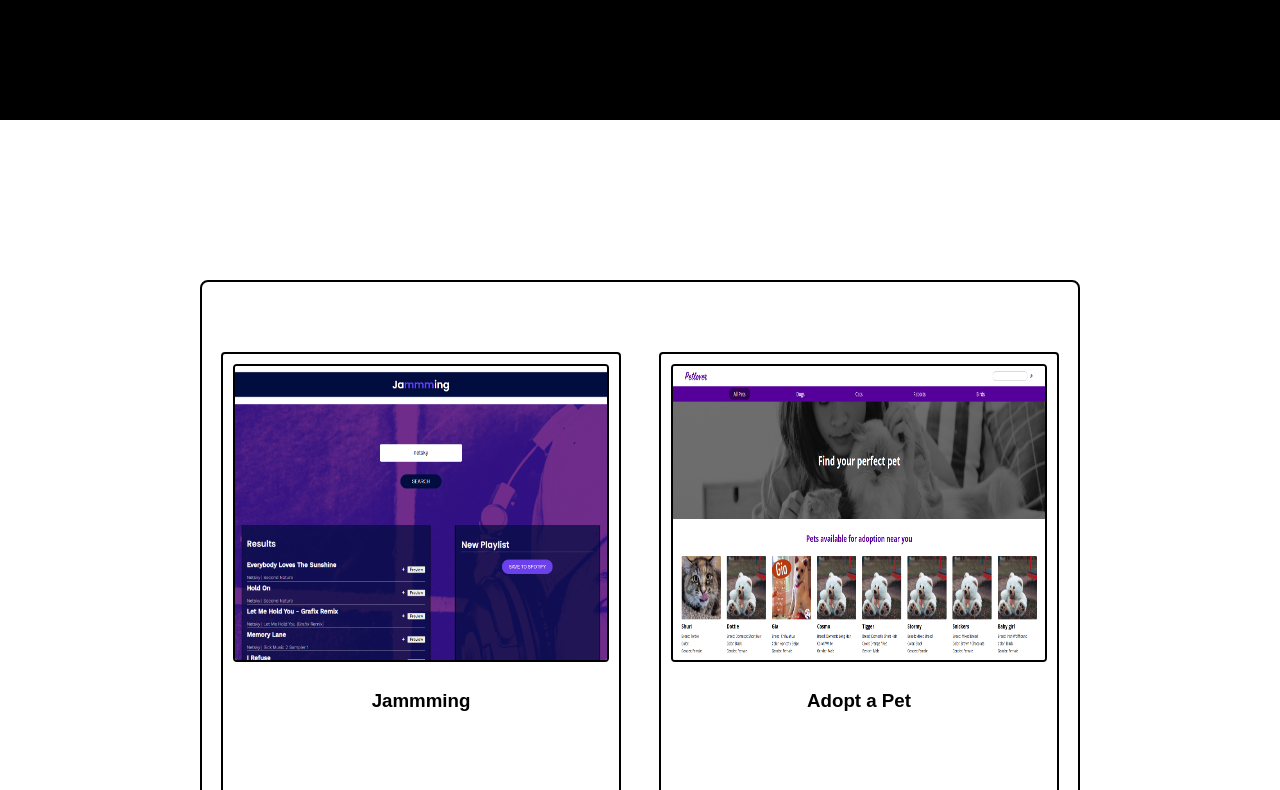
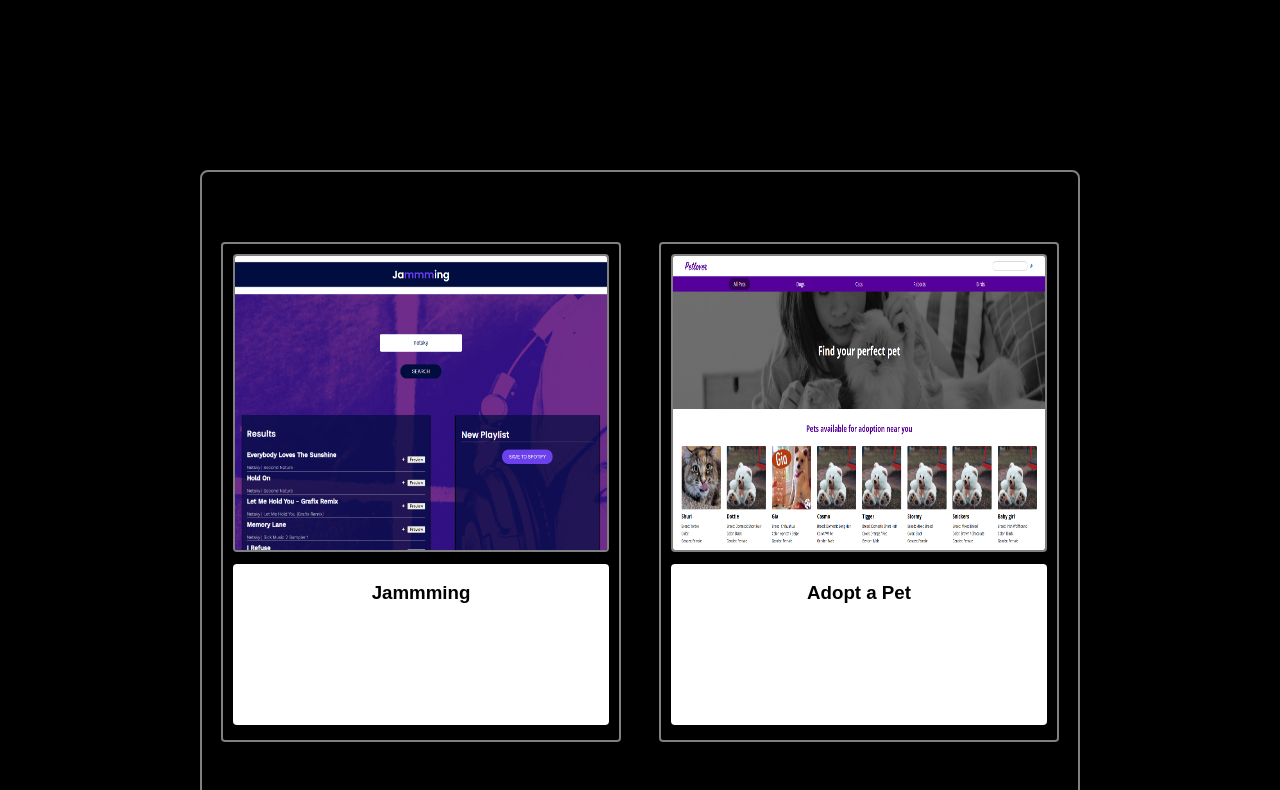
Before and after one commit to Jakes-Git-Hub/Professional-Portfolio, a React (Create React App) app: page / in a window 1280 px wide. Shown: the part 3070-3860 px from the top of the page. Built offline with nearby package versions, Linux system fonts and the light colour scheme.

Commit message:
Altered colour scheme of Projects Grid and Added hover animations

```diff
--- a/public/styles.css
+++ b/public/styles.css
@@ -448,7 +448,6 @@ header ul li:hover {
 #squiggle-divide-project {
     background-image: url('./layered-divider.svg');
     background-size: cover;
-    background-position: center top;
 }
 
 .content-container-projects {
@@ -528,10 +527,7 @@ header ul li:hover {
     cursor: pointer;
     bottom: 5px;
     box-shadow: 0 13px 30px 0 rgb(255 98 0 / 85%);
-    transition: bottom 1s ease;
 }
-
-
 
 @keyframes unBlur {
     0% {
@@ -610,9 +606,6 @@ header ul li:hover {
     width: 100%;
 }
 
-/* rgb(255, 98, 0); */
-
-
 .standard-button {
     background-color: white;
     border-radius: 4px;
@@ -640,13 +633,29 @@ header ul li:hover {
     text-decoration: underline;
 }
 
+#upside-down-squiggle{
+    background-image: url('./simple-wave.svg');
+    background-size: cover;
+    height: 600px;
+}
+
+#black-buffer{
+    background-color: black;
+    height: 50px;
+    width: 100%;
+}
+
+#black-background-project{
+    background-color: black;
+}
+
 #projects-grid {
     display: flex;
     flex-wrap: wrap;
     align-items: center;
     justify-content: space-around;
-    margin: 160px 200px 60px ;
-    border: black 2px solid;
+    margin: 0 200px 60px ;
+    border: grey 2px solid;
     border-radius: 8px;
 }
 
@@ -654,9 +663,15 @@ header ul li:hover {
     height: 500px;
     width: 400px;
     margin-top: 70px;
-    border: black 2px solid;
+    border: grey 2px solid;
     border-radius: 4px;
     box-sizing: border-box;
+}
+
+.project-case:hover {
+    cursor: pointer;
+    transform: translateY(-5px);
+    box-shadow: 0 13px 30px 0 rgb(255 98 0 / 85%);
 }
 
 .project-image-container{
@@ -667,7 +682,7 @@ header ul li:hover {
     align-items: center;
     justify-content: center;
     border-radius: 4px;
-    border: black 2px solid;
+    border: grey 2px solid;
     box-sizing: border-box;
     margin: 10px 10px 0 10px;
 }
@@ -677,19 +692,24 @@ header ul li:hover {
     width: calc(100% - 20px);
     overflow: hidden;
     border-radius: 4px;
-    border: black 2px solid;
+    border: grey 2px solid;
     box-sizing: border-box;
     margin: 10px 10px 0 10px;
 }
 
 .project-description-container {
-    height: 30%;
+    height: 32.5%;
     width: calc(100% - 20px);
     display: flex;
     justify-content: center;
-    /* align-items: center; */
+    background-color: white;
+    border-radius: 4px;
     margin: 10px;
+    position: relative;
+    top: 2px;
 }
+
+
 
 #adopt {
     height: 100%;
--- a/src/components/FrontPageComponent.js
+++ b/src/components/FrontPageComponent.js
@@ -8,6 +8,9 @@ import Appointment from '../images/Appointment-Planner.png';
 import NumberGuesser from '../images/Number-Guesser.png';
 import TechNews from '../images/Tech-News.png';
 import Jammming from '../images/Jammming.png';
+
+{/* <div id='upside-down-squiggle'>
+            </div> */}
 
 export const FrontPageComponent = ({
     zoomOutSkills={zoomOutSkills},
@@ -214,10 +217,13 @@ export const FrontPageComponent = ({
                     </animated.div>
             </div>
 
+            <div id='black-buffer'></div>
+
+            <div id='black-background-project'>
                 <div id='projects-grid'>
                     <div class='project-case'>
                         <div class='project-image-container'>
-                        <img src={Jammming} alt='Jammming' id='jammming'/>
+                            <img src={Jammming} alt='Jammming' class='preview-image' id='preview-image'/>
                         </div>
                         <div class='project-description-container'>
                             <h3>Jammming</h3>
@@ -225,7 +231,7 @@ export const FrontPageComponent = ({
                     </div>
                     <div class='project-case'>
                         <div class='project-image-container'>
-                        <img src={Adopt} alt='Adopt a Pet' id='adopt'/>
+                            <img src={Adopt} alt='Adopt a Pet' class='preview-image' id='adopt'/>
                         </div>
                         <div class='project-description-container'>
                             <h3>Adopt a Pet</h3>
@@ -233,31 +239,31 @@ export const FrontPageComponent = ({
                     </div>
                     <div class='project-case'>
                         <div class='project-image-container'>
-                        <img src={TechNews} alt='Tech News' id='tech-news'/>
+                            <img src={TechNews} alt='Tech News' class='preview-image' id='tech-news'/>
                         </div>
                         <div class='project-description-container'>
                             <h3>Tech News</h3>
                         </div>
                     </div>
                     <div class='project-case'>
+                        <div class='project-image-container-appointment'>
+                            <img src={Appointment} alt='Appointment Planner' class='preview-image' id='appointment'/>
+                        </div>
+                        <div class='project-description-container'>
+                            <h3>Appointment Planner</h3>
+                        </div>
+                    </div>
+                    <div class='project-case'>
                         <div class='project-image-container'>
-                        <img src={NumberGuesser} alt='Number Guesser' id='number-guesser'/>
+                            <img src={NumberGuesser} alt='Number Guesser' class='preview-image' id='number-guesser'/>
                         </div>
                         <div class='project-description-container'>
                             <h3>Number Guesser</h3>
                         </div>
                     </div>
-                <div class='project-case'>
-                    <div class='project-image-container-appointment'>
-                        <img src={Appointment} alt='Appointment Planner' id='appointment'/>
-                    </div>
-                    <div class='project-description-container'>
-                        <h3>Appointment Planner</h3>
+                    <div id='grid-buffer'></div>
                 </div>
             </div>
-                <div id='grid-buffer'></div>
-            </div>
-
 
         </>
     );
```
Also changed, not shown: public/divider-simple.svg (deleted), public/simple-wave.svg (added). Lines whose indentation alone changed are shown as unchanged.
